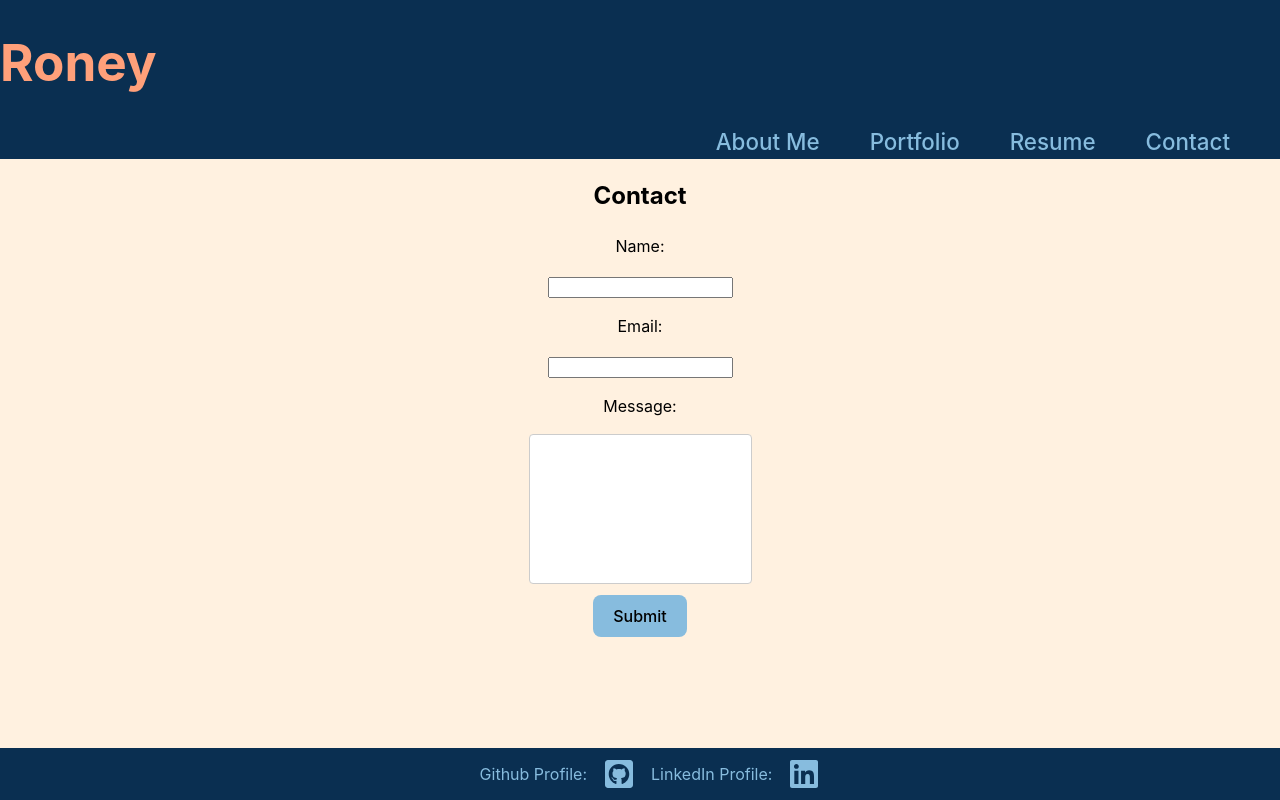
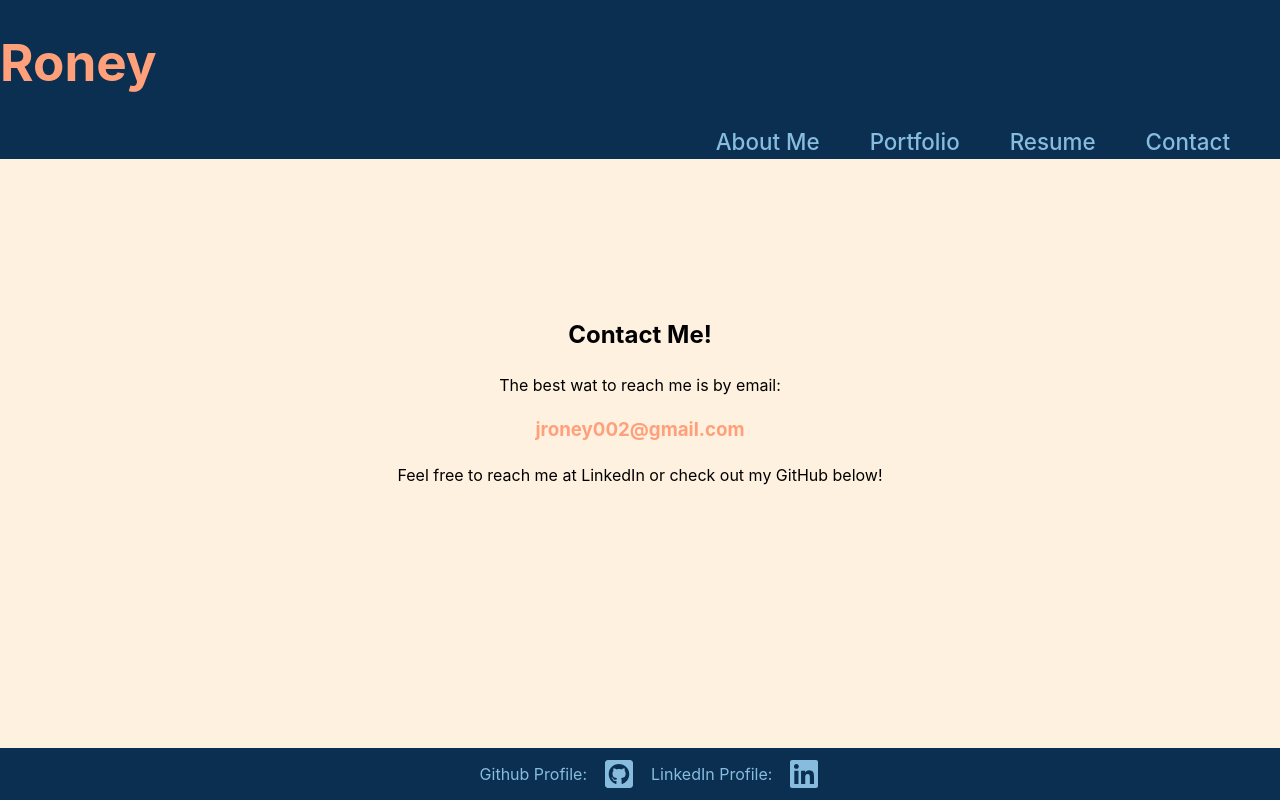
Before and after one commit to fluviangumbo/React-Portfolio, a React (Vite) app: page /Contact in a window 1280 px wide. Built offline with nearby package versions, Linux system fonts and the light colour scheme.

Commit message:
fixing contact page

```diff
--- a/src/components/About.jsx
+++ b/src/components/About.jsx
@@ -1,6 +1,6 @@
 export default function About() {
     return (
-        <div>
+        <div className="about-section">
             <h2 id="ME">About Me</h2>
             {/* <image /> */}
             <p className="about">I'm Joel Roney, a junior developer with a background in business and software sales. I bring a unique perspective to development, combining technical skills with experience collaborating across departments and teams for the benefit of the whole organization. I'm driven by a passion for engineering efficiency and deepening my knowledge of the software landscape.</p>
--- a/src/components/Contact.jsx
+++ b/src/components/Contact.jsx
@@ -1,16 +1,12 @@
 export default function Contact() {
     return (
-        <div>
-            <h2>Contact</h2>
-            <form>
-                <p>Name:</p>
-                <input/>
-                <p>Email:</p>
-                <input/>
-                <p>Message:</p>
-                <textarea className="message"/>
-            </form>
-            <button>Submit</button>
+        <div className="contact">
+            <h2>Contact Me!</h2>
+            <div>
+                <p>The best wat to reach me is by email:</p>
+                <h3>jroney002@gmail.com</h3>
+                <p>Feel free to reach me at LinkedIn or check out my GitHub below!</p>
+            </div>
         </div>
     );
 }
--- a/src/components/Resume.jsx
+++ b/src/components/Resume.jsx
@@ -3,7 +3,7 @@ export default function Resume() {
         <section className="resume" >
             <div className="resume-link">
                 <a href="https://docs.google.com/document/d/1W8q_r5Q_HEGPfssyZ4NbSgia3fyX4UK0KOtYzU5i4nc/edit?usp=sharing" target="_blank" rel="noopener noreferrer">
-                    Checkout My Resume!
+                    See My Resume!
                 </a>
             </div>
             <div className="skills">
--- a/src/index.css
+++ b/src/index.css
@@ -268,6 +268,14 @@ textarea {
   overflow-wrap: break-word; /* Ensures long words break */
 }
 
+.contact {
+
+}
+
+.contact div h3 {
+  color: var(--soft-orange)
+}
+
 .about {
   font-size: 1.5rem;
 }
```
